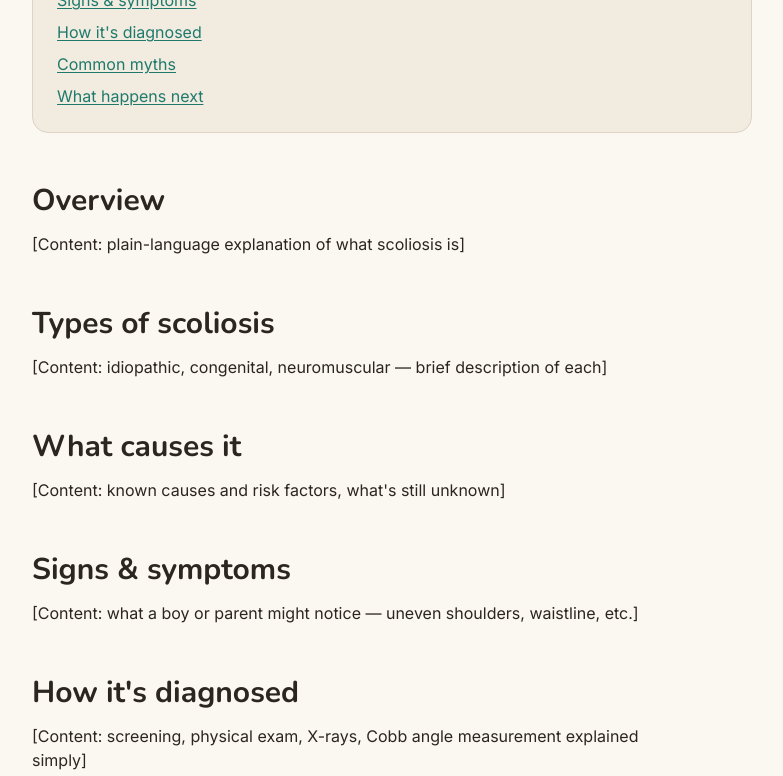
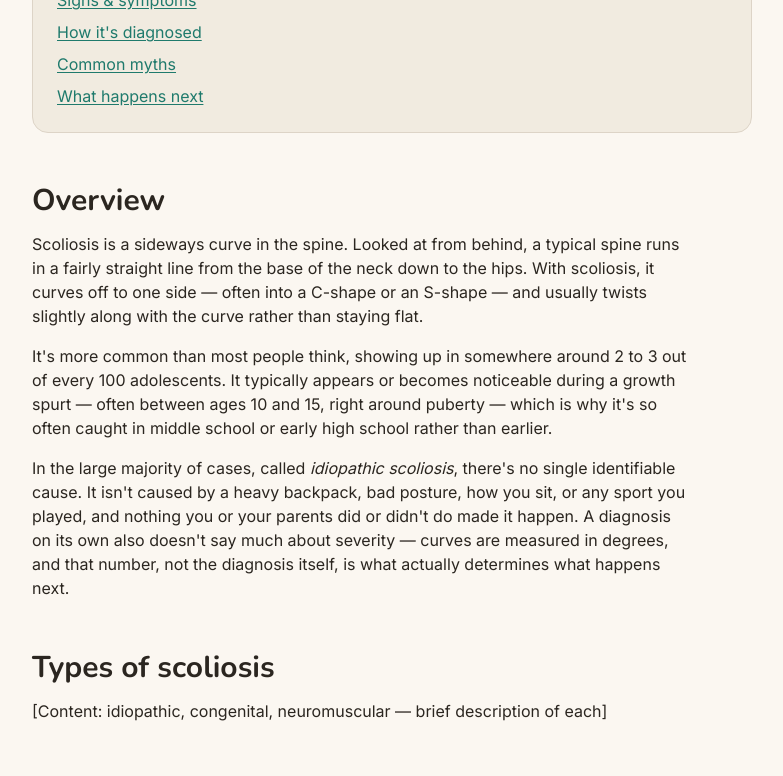
Before and after one commit to Asayajay/boys-with-scoliosis-website, a Next.js app: page /what-is-scoliosis in a window 1280 px wide. Shown: the part 470-1246 px from the top of the page, without its empty margins (248-1031 px from the left). Built offline with nearby package versions, Linux system fonts and the light colour scheme.

Commit message:
Write the Overview section of What is Scoliosis
Plain-language explanation of what a scoliosis curve actually is,
how common it is, when it typically shows up, and a direct address
of the "did I cause this" worry — the rest of the page stays
placeholder for now.

```diff
--- a/src/app/what-is-scoliosis/page.tsx
+++ b/src/app/what-is-scoliosis/page.tsx
@@ -40,7 +40,31 @@ export default function WhatIsScoliosisPage() {
         <h2 id="overview-heading" className="text-2xl mb-3">
           Overview
         </h2>
-        <p>[Content: plain-language explanation of what scoliosis is]</p>
+        <p className="mb-4">
+          Scoliosis is a sideways curve in the spine. Looked at from behind, a
+          typical spine runs in a fairly straight line from the base of the
+          neck down to the hips. With scoliosis, it curves off to one side —
+          often into a C-shape or an S-shape — and usually twists slightly
+          along with the curve rather than staying flat.
+        </p>
+        <p className="mb-4">
+          It&apos;s more common than most people think, showing up in
+          somewhere around 2 to 3 out of every 100 adolescents. It typically
+          appears or becomes noticeable during a growth spurt — often between
+          ages 10 and 15, right around puberty — which is why it&apos;s so
+          often caught in middle school or early high school rather than
+          earlier.
+        </p>
+        <p>
+          In the large majority of cases, called{" "}
+          <em>idiopathic scoliosis</em>, there&apos;s no single identifiable
+          cause. It isn&apos;t caused by a heavy backpack, bad posture, how
+          you sit, or any sport you played, and nothing you or your parents
+          did or didn&apos;t do made it happen. A diagnosis on its own also
+          doesn&apos;t say much about severity — curves are measured in
+          degrees, and that number, not the diagnosis itself, is what
+          actually determines what happens next.
+        </p>
       </section>
 
       <section id="types" aria-labelledby="types-heading" className="mb-12">
```
